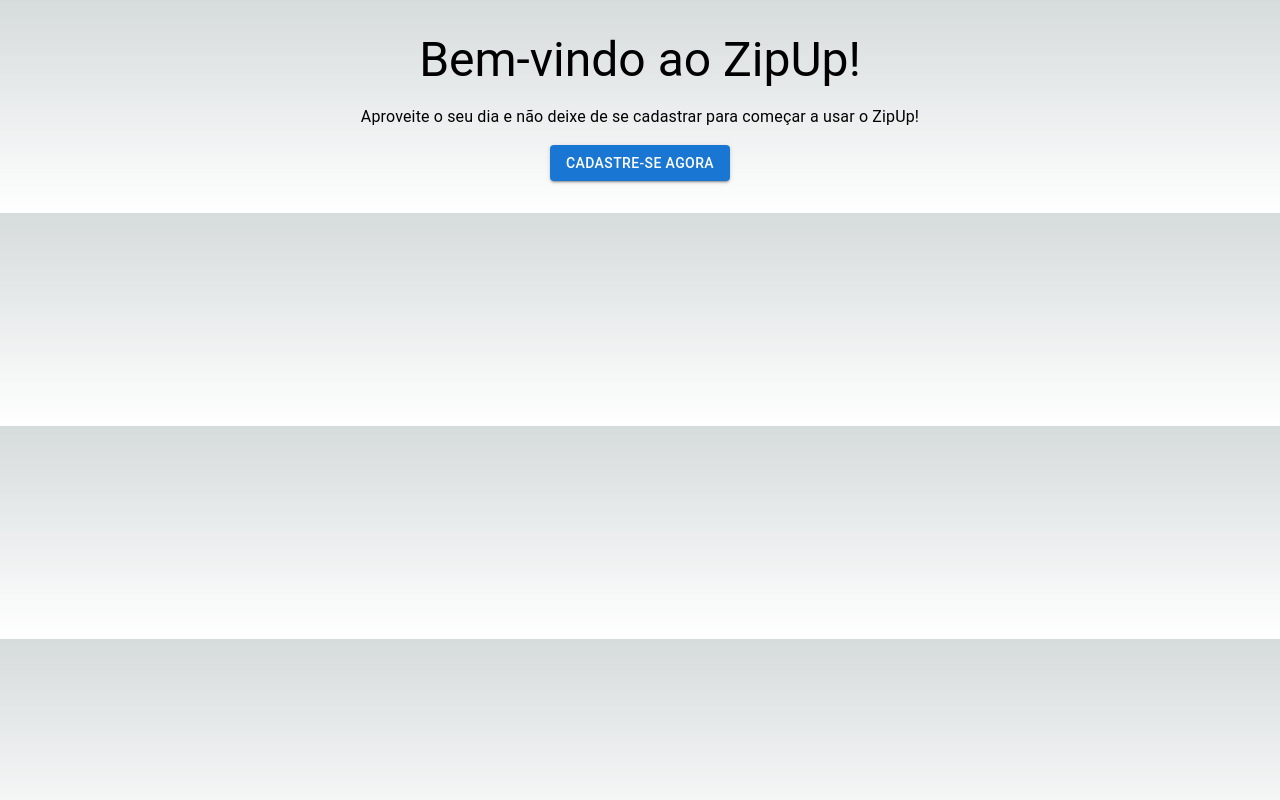
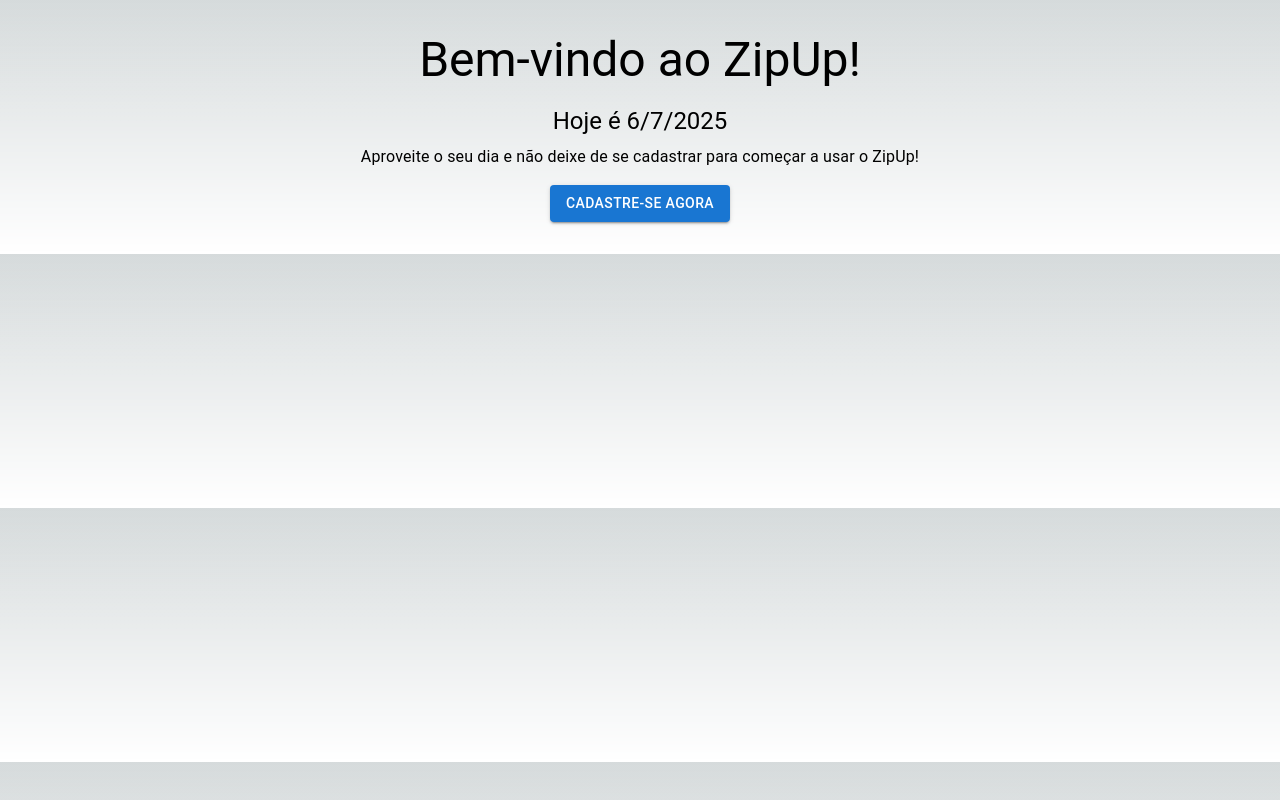
Before and after one commit to wlessadev/ZipUp, a Next.js app: page / in a window 1280 px wide. Built offline with nearby package versions, Linux system fonts and the light colour scheme.

Commit message:
adicionar data atual ao index.js

```diff
--- a/pages/index.js
+++ b/pages/index.js
@@ -1,10 +1,16 @@
 import { Box, Typography, Button } from '@mui/material';
 import { useRouter } from 'next/router';
+import { useState, useEffect } from 'react';
 
 export default function Home() {
+  const [currentDate, setCurrentDate] = useState(null);
   const router = useRouter();
 
-  // Função para navegar para a página de cadastro
+  useEffect(() => {
+    // Atualiza a data quando o componente monta
+    setCurrentDate(new Date().toLocaleDateString());
+  }, []);
+
   const handleRegisterClick = () => {
     //router.push('/cadastro');
   };
@@ -14,11 +20,13 @@
       <Typography variant="h3" gutterBottom>
         Bem-vindo ao ZipUp!
       </Typography>
+      <Typography variant="h5" gutterBottom>
+        Hoje é {currentDate || '--/--/----'}
+      </Typography>
       <Typography variant="body1" sx={{ marginBottom: 2 }}>
         Aproveite o seu dia e não deixe de se cadastrar para começar a usar o ZipUp!
       </Typography>
 
-      {/* Botão de Cadastro */}
       <Button
         variant="contained"
         color="primary"
```
